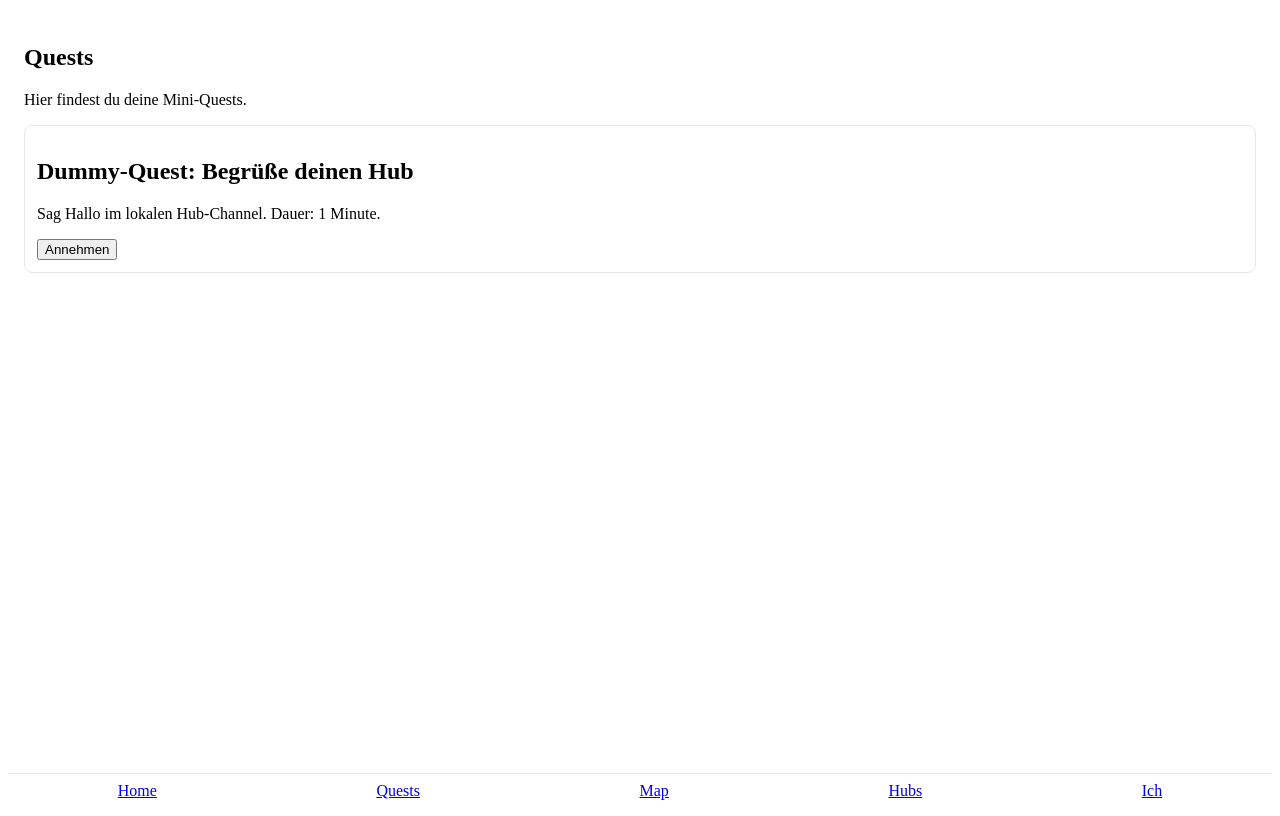
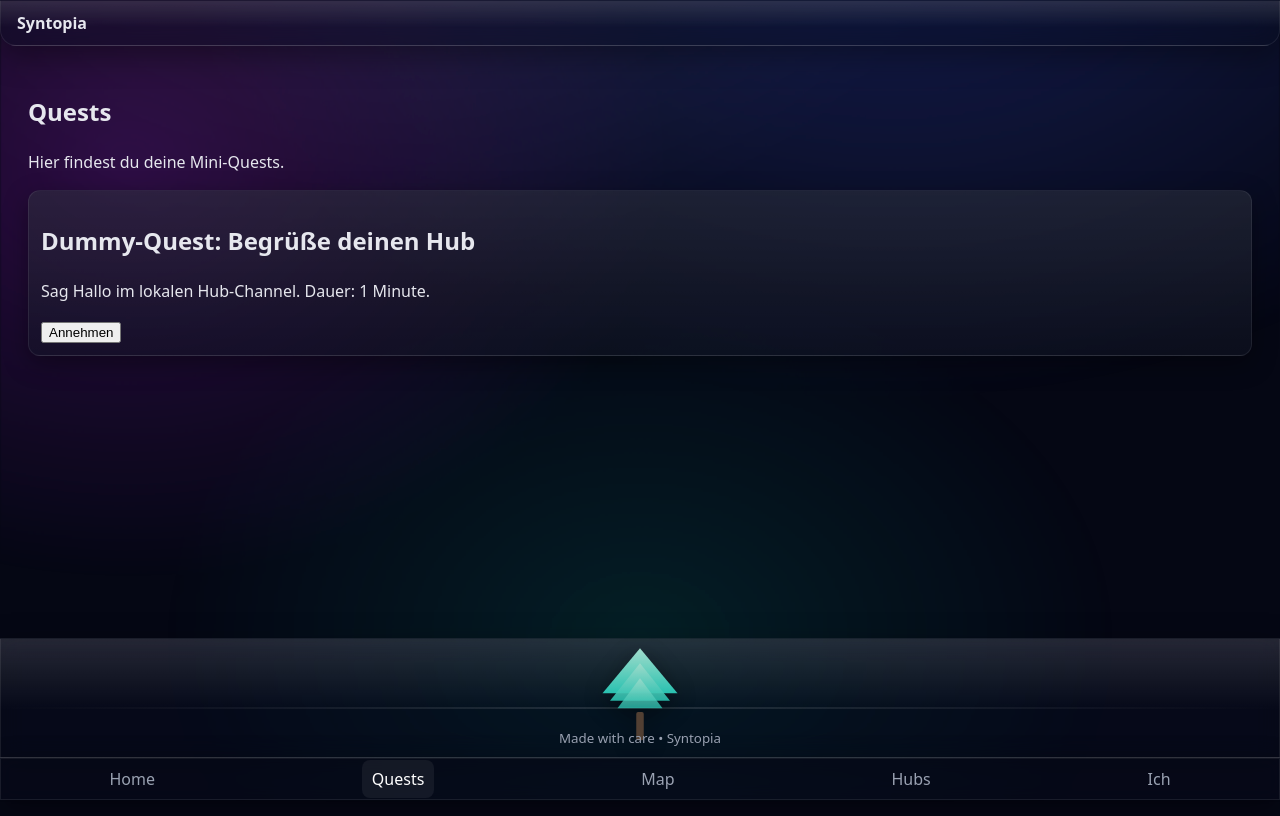
Before and after one commit to Breisgauleiter/glocalsyn, a React (Vite) app in the folder apps/app/: page /quests in a window 1280 px wide. Built offline with nearby package versions, Linux system fonts and the light colour scheme.

Commit message:
style(ui): add nebula/starfield background, glassmorphism utilities, header/footer; apply glass card to Quests

```diff
--- a/apps/app/src/App.tsx
+++ b/apps/app/src/App.tsx
@@ -1,19 +1,32 @@
 import React from 'react';
 import { Outlet, NavLink } from 'react-router-dom';
+import { Background } from './components/Background';
 
 export function App() {
   return (
-    <div style={{ minHeight: '100dvh', display: 'flex', flexDirection: 'column' }}>
-      <main style={{ flex: 1 }}>
+    <div className="app-shell">
+      <Background />
+      <header className="app-header glass-surface glass-header" role="banner">
+        <strong>Syntopia</strong>
+        <nav aria-label="Sekundärnavigation">
+          {/* ... could add language toggle or help later ... */}
+        </nav>
+      </header>
+      <main className="app-main">
         <Outlet />
       </main>
-      <nav aria-label="Hauptnavigation" style={{ borderTop: '1px solid #e5e7eb' }}>
-        <ul style={{ display: 'flex', margin: 0, padding: '8px 0', listStyle: 'none', justifyContent: 'space-around' }}>
-          <li><NavLink to="/" aria-label="Home">Home</NavLink></li>
-          <li><NavLink to="/quests" aria-label="Quests">Quests</NavLink></li>
-          <li><NavLink to="/map" aria-label="Karte">Map</NavLink></li>
-          <li><NavLink to="/hubs" aria-label="Hubs">Hubs</NavLink></li>
-          <li><NavLink to="/me" aria-label="Ich">Ich</NavLink></li>
+      <footer className="footer glass-surface glass-footer" aria-hidden>
+        <div className="horizon" />
+        <img className="tree" src={new URL('./assets/tree.svg', import.meta.url).toString()} alt="" />
+        <small>Made with care • Syntopia</small>
+      </footer>
+      <nav aria-label="Hauptnavigation" className="app-nav glass-surface">
+        <ul className="app-tabs">
+          <li><NavLink to="/" aria-label="Home" className={({ isActive }) => isActive ? 'active' : undefined}>Home</NavLink></li>
+          <li><NavLink to="/quests" aria-label="Quests" className={({ isActive }) => isActive ? 'active' : undefined}>Quests</NavLink></li>
+          <li><NavLink to="/map" aria-label="Karte" className={({ isActive }) => isActive ? 'active' : undefined}>Map</NavLink></li>
+          <li><NavLink to="/hubs" aria-label="Hubs" className={({ isActive }) => isActive ? 'active' : undefined}>Hubs</NavLink></li>
+          <li><NavLink to="/me" aria-label="Ich" className={({ isActive }) => isActive ? 'active' : undefined}>Ich</NavLink></li>
         </ul>
       </nav>
     </div>
--- /dev/null
+++ b/apps/app/src/components/Background.tsx
@@ -0,0 +1,10 @@
+import React from 'react';
+
+export function Background() {
+  return (
+    <>
+      <div aria-hidden className="bg-sky" />
+      <div aria-hidden className="starfield" />
+    </>
+  );
+}
--- a/apps/app/src/main.tsx
+++ b/apps/app/src/main.tsx
@@ -9,6 +9,7 @@ import { Hubs } from './routes/Hubs';
 import { Me } from './routes/Me';
 import { Login } from './features/auth/Login';
 import { ProfileWizard } from './features/profile/ProfileWizard';
+import './styles/global.css';
 
 const router = createBrowserRouter([
   {
--- a/apps/app/src/routes/Quests.tsx
+++ b/apps/app/src/routes/Quests.tsx
@@ -7,7 +7,7 @@ export function Quests() {
     <section aria-labelledby="quests-title" style={{ padding: 16 }}>
       <h1 id="quests-title">Quests</h1>
       <p>Hier findest du deine Mini‑Quests.</p>
-      <article aria-labelledby="dummy-quest-title" aria-describedby="dummy-quest-desc" style={{ border: '1px solid #e5e7eb', padding: 12, borderRadius: 8 }}>
+      <article aria-labelledby="dummy-quest-title" aria-describedby="dummy-quest-desc" className="glass-card">
         <h2 id="dummy-quest-title">Dummy‑Quest: Begrüße deinen Hub</h2>
         <p id="dummy-quest-desc">Sag Hallo im lokalen Hub‑Channel. Dauer: 1 Minute.</p>
         {status === 'available' && (
--- /dev/null
+++ b/apps/app/src/styles/global.css
@@ -0,0 +1,130 @@
+/* Global styles: mobile-first, dark space theme */
+:root {
+  --bg-deep: #050714;
+  --bg-sky: radial-gradient(1200px 800px at 70% -10%, rgba(73, 97, 255, 0.25), transparent 60%),
+             radial-gradient(900px 700px at 10% 20%, rgba(190, 40, 255, 0.20), transparent 60%),
+             radial-gradient(800px 600px at 50% 80%, rgba(0, 200, 170, 0.12), transparent 60%);
+  --text: #e6e7ee;
+  --muted: #9aa2b2;
+  --nav-bg: rgba(8, 11, 26, 0.7);
+  --nav-border: rgba(255, 255, 255, 0.06);
+  --accent: #7dd3fc;
+  /* Glass tokens */
+  --glass-bg: rgba(10, 14, 30, 0.45);
+  --glass-elevated-bg: rgba(10, 14, 30, 0.6);
+  --glass-border: rgba(255, 255, 255, 0.08);
+  --glass-highlight: rgba(255, 255, 255, 0.12);
+  --glass-shadow: rgba(0, 0, 0, 0.35);
+}
+
+* { box-sizing: border-box; }
+html, body, #root { height: 100%; }
+body {
+  margin: 0;
+  background-color: var(--bg-deep);
+  color: var(--text);
+  font: 500 16px/1.5 system-ui, -apple-system, Segoe UI, Roboto, Ubuntu, Cantarell, Noto Sans, Arial, "Apple Color Emoji", "Segoe UI Emoji";
+  overflow-x: hidden;
+}
+
+/* Starfield layers */
+.bg-sky {
+  position: fixed;
+  inset: 0;
+  z-index: -2;
+  background: var(--bg-sky), radial-gradient(1000px 700px at 30% -20%, rgba(255,255,255,0.08), transparent 60%);
+  filter: saturate(120%);
+}
+
+.starfield, .starfield::before, .starfield::after {
+  position: fixed;
+  inset: 0;
+  content: '';
+  pointer-events: none;
+  z-index: -1;
+  background-repeat: repeat;
+  background-size: 2px 2px, 3px 3px, 1px 1px;
+  animation: drift 120s linear infinite;
+}
+.starfield {
+  background-image: radial-gradient(2px 2px at 20px 30px, rgba(255,255,255,0.9) 50%, transparent 51%),
+                    radial-gradient(1px 1px at 50px 80px, rgba(255,255,255,0.7) 50%, transparent 51%),
+                    radial-gradient(1px 1px at 90px 120px, rgba(255,255,255,0.5) 50%, transparent 51%);
+  background-position: 0 0, 0 0, 0 0;
+  /* subtle twinkle */
+  animation-name: drift, twinkle;
+  animation-duration: 120s, 6s;
+  animation-timing-function: linear, ease-in-out;
+}
+.starfield::before {
+  animation-duration: 180s, 8s;
+  animation-name: drift, twinkle;
+  opacity: .7;
+  background-image: radial-gradient(1.5px 1.5px at 15px 60px, rgba(255,255,255,0.8) 50%, transparent 51%),
+                    radial-gradient(1px 1px at 120px 20px, rgba(255,255,255,0.6) 50%, transparent 51%);
+}
+.starfield::after {
+  animation-duration: 240s, 10s;
+  animation-name: drift, twinkle;
+  opacity: .5;
+  background-image: radial-gradient(1px 1px at 200px 140px, rgba(255,255,255,0.7) 50%, transparent 51%),
+                    radial-gradient(1px 1px at 300px 40px, rgba(255,255,255,0.5) 50%, transparent 51%);
+}
+
+@keyframes drift { from { transform: translateY(0); } to { transform: translateY(-2000px); } }
+@keyframes twinkle { 0%, 100% { opacity: 0.8; } 50% { opacity: 1; } }
+
+/* Gentle nebula breathe */
+@keyframes breathe { 0%, 100% { filter: blur(0px) saturate(100%); } 50% { filter: blur(2px) saturate(120%); } }
+.bg-sky { animation: breathe 20s ease-in-out infinite; }
+
+/* App shell layout */
+.app-shell {
+  min-height: 100dvh;
+  display: flex; flex-direction: column;
+}
+.app-header {
+  position: sticky; top: 0; z-index: 10; padding: 10px 16px; display: flex; align-items: center; justify-content: space-between;
+}
+.app-main { flex: 1; padding: 12px 12px 0; }
+.app-nav {
+  position: sticky; bottom: 0;
+}
+
+/* Tabs */
+.app-tabs { display: flex; margin: 0; padding: 8px 0; list-style: none; justify-content: space-around; }
+.app-tabs a { color: var(--muted); text-decoration: none; padding: 8px 10px; border-radius: 8px; }
+.app-tabs a.active { color: white; background: rgba(255,255,255,0.06); }
+.app-tabs a:focus-visible { outline: 2px solid var(--accent); outline-offset: 2px; }
+
+/* Glassmorphism utilities */
+.glass-surface {
+  backdrop-filter: blur(12px) saturate(120%);
+  -webkit-backdrop-filter: blur(12px) saturate(120%);
+  background: linear-gradient(180deg, var(--glass-highlight) 0%, transparent 60%), var(--glass-bg);
+  border: 1px solid var(--glass-border);
+  box-shadow: 0 10px 30px var(--glass-shadow);
+}
+.glass-strong { background: linear-gradient(180deg, var(--glass-highlight) 0%, transparent 60%), var(--glass-elevated-bg); }
+.glass-soft { backdrop-filter: blur(8px); -webkit-backdrop-filter: blur(8px); background: var(--glass-bg); }
+
+/* Specific surfaces */
+.glass-header { border-bottom: 1px solid var(--glass-border); border-top: 1px solid rgba(255,255,255,0.04); border-radius: 0 0 16px 16px; }
+.glass-card {
+  border-radius: 12px; padding: 12px; margin-bottom: 12px;
+  background: linear-gradient(180deg, rgba(255,255,255,0.08) 0%, rgba(255,255,255,0.02) 100%), var(--glass-bg);
+  border: 1px solid var(--glass-border);
+  box-shadow: 0 8px 24px var(--glass-shadow);
+}
+.glass-footer { border-top: 1px solid var(--glass-border); }
+
+/* Footer with tree asset */
+.footer {
+  position: relative; display: flex; align-items: flex-end; justify-content: center; height: 120px;
+}
+.footer .horizon { position: absolute; left:0; right:0; bottom: 48px; height: 2px; background: linear-gradient(90deg, transparent, rgba(255,255,255,0.12), transparent); }
+.footer .tree { width: 120px; height: auto; opacity: .9; filter: drop-shadow(0 6px 12px rgba(0,0,0,.5)); }
+.footer small { position: absolute; bottom: 8px; color: var(--muted); }
+
+/* Apply glass to nav/footer */
+.app-nav { backdrop-filter: blur(8px); -webkit-backdrop-filter: blur(8px); background: var(--nav-bg); border-top: 1px solid var(--nav-border); }
```
Also changed, not shown: apps/app/src/assets/tree.svg (added).
